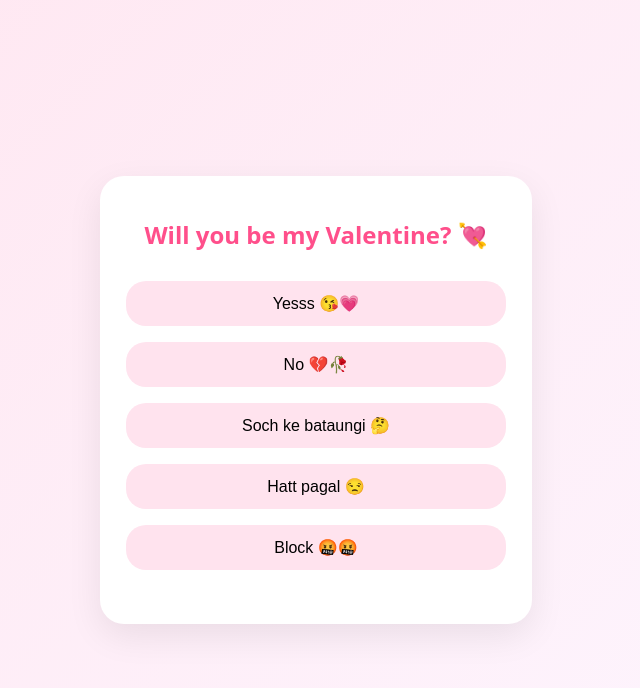
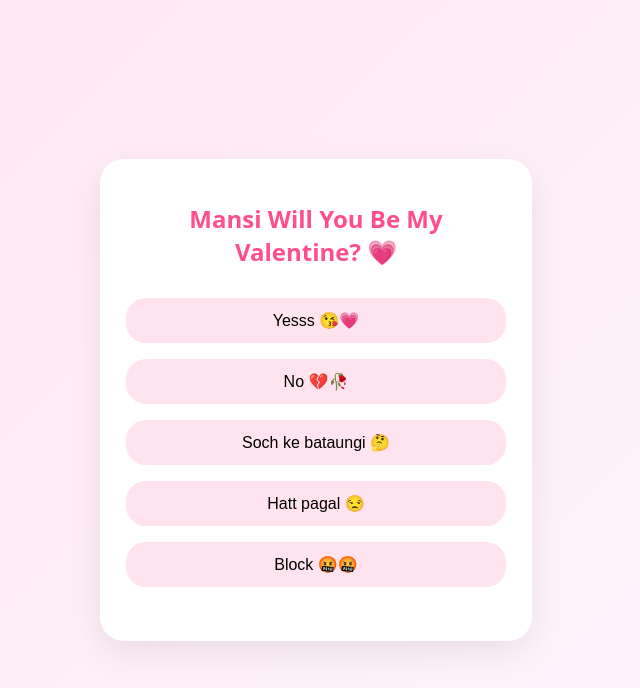
Before and after one commit to nishant462/Valentine, a plain HTML site: page index.html in a window 1280 px wide. Shown: the whole page, without its empty margins (324-964 px from the left). Drawn offline with Linux system fonts and the light colour scheme.

Commit message:
Add Valentine website

```diff
--- a/index.html
+++ b/index.html
@@ -64,7 +64,7 @@
 <body>
 
   <div class="card">
-    <h1>Will you be my Valentine? 💘</h1>
+    <h1>Mansi Will You Be My Valentine? 💗</h1>
 
     <button onclick="showGif('yes')">Yesss 😘💗</button>
     <button onclick="showGif('no')">No 💔🥀</button>
```
